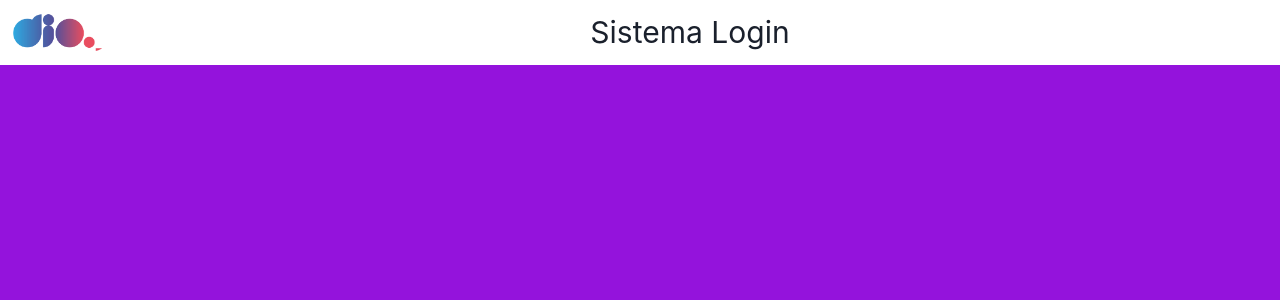
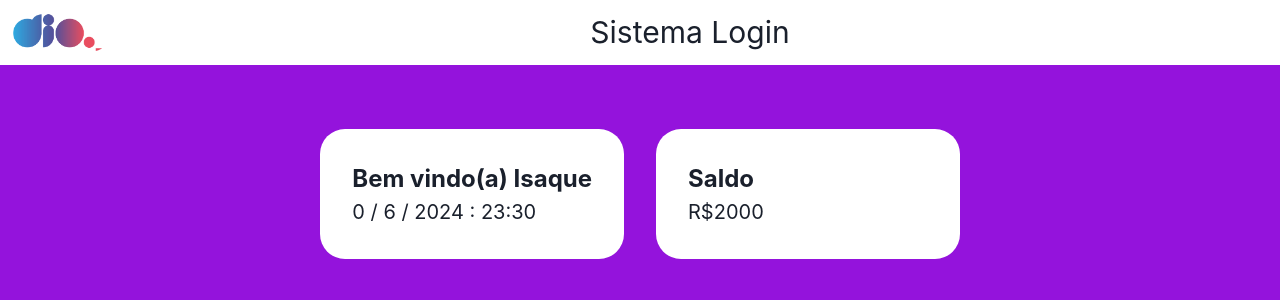
Before and after one commit to IsaqueBatist/Desafio02-TS, a React (Create React App) app: page /conta/1 in a window 1280 px wide. Before the commit this address had no page. Shown: the top 300 px of the page. Built offline with nearby package versions, Linux system fonts and the light colour scheme.

Commit message:
Utilizando Rotas

```diff
--- a/src/App.tsx
+++ b/src/App.tsx
@@ -12,6 +12,7 @@ import { MyButon } from './components/Buton';
 import { BrowserRouter, Route, Routes } from 'react-router-dom';
 import Home from './pages/Home';
 import Cont from './pages/Cont';
+import ContaInfo from './pages/ContaInfo';
 
 
 function App() {
@@ -22,7 +23,8 @@ function App() {
           <Layout>
             <Routes>
               <Route path='/' element={<Home />} />
-              <Route path='/conta' element={<Cont />} />
+              <Route path='/conta/:id' element={<Cont />} />
+              <Route path='/infoconta' element={<ContaInfo />} />
             </Routes>
           </Layout>
         </ChakraProvider>
--- a/src/api.ts
+++ b/src/api.ts
@@ -1,7 +1,9 @@
 const conta = {
+  id: '1',
   email: 'isaque@gmail.com',
   passowrd: '123456',
-  name: 'Isaque'
+  name: 'Isaque',
+  balance: 2000.00
 }
 
 export const api = new Promise((resolve) => {
--- /dev/null
+++ b/src/components/CardInfo/index.tsx
@@ -0,0 +1,13 @@
+import { Box, Text } from '@chakra-ui/react';
+import React from 'react';
+import { ICardInfo } from './type';
+
+const CardInfo = ({ mainContent, content }: ICardInfo) => {
+  return (
+    <Box backgroundColor="#fff" minHeight='120px' padding={8} borderRadius="25px">
+      <Text fontSize='2xl' fontWeight='bold'> {mainContent}</Text>
+      <Text fontSize='xl'>{content}</Text>
+    </Box>
+  );
+}
+export default CardInfo
--- /dev/null
+++ b/src/components/CardInfo/type.ts
@@ -0,0 +1,4 @@
+export interface ICardInfo{
+  mainContent?: string;
+  content?: string;
+}
--- a/src/components/card/index.tsx
+++ b/src/components/card/index.tsx
@@ -1,24 +1,13 @@
 import { Box, Center, Input } from "@chakra-ui/react";
-import React, { useEffect, useState } from "react";
+import React, { useState } from "react";
 import { login } from "../../services/login";
 import { MyButon } from "../Buton";
-import { IUserData } from "./type";
-import { api } from "../../api";
 
 
 export const Card = () => {
 
   const [email, setEmail] = useState("")
   const [password, setPassword] = useState('')
-  const [userData, setUserData] = useState<null | IUserData>({} as IUserData)
-
-  useEffect(() => {
-    const getData = async () => {
-      const data: any | IUserData = await api
-      if (data) setUserData(data)
-    }
-    getData()
-  }, [])
 
   return (
     <Box minHeight='100vh' backgroundColor='#9413dc' padding='5px'>
--- a/src/components/card/type.ts
+++ b/src/components/card/type.ts
@@ -1,5 +1,7 @@
 export interface IUserData {
+    id?: string
     email?: string
     password?: string
     name?: string
+    balance?: number
 }
--- a/src/pages/Cont/index.tsx
+++ b/src/pages/Cont/index.tsx
@@ -1,9 +1,49 @@
-import React from 'react';
+import { Center, SimpleGrid, Spinner } from '@chakra-ui/react';
+import { useNavigate, useParams } from 'react-router-dom';
+import React, { useEffect, useState } from 'react';
+import CardInfo from '../../components/CardInfo';
+import { api } from '../../api';
+import { IUserData } from '../../components/card/type';
 const Cont = () => {
+
+  const [userData, setUserData] = useState<null | IUserData>({} as IUserData)
+
+  const actualData = new Date()
+
+  const { id } = useParams()
+  const navigate = useNavigate()
+
+  if (userData && id !== userData.id) {
+    navigate('/')
+  }
+
+
+  useEffect(() => {
+    const getData = async () => {
+      const data: any | IUserData = await api
+      if (data) setUserData(data)
+    }
+    getData()
+  }, [])
   return (
-    <div>
-      <h1>Conta</h1>
-    </div>
+    <Center>
+      <SimpleGrid columns={2} spacing={8} paddingTop={16}>
+        {
+          userData === null || userData === undefined || Object.keys(userData).length === 0 ?
+            (
+              <Center>
+                <Spinner size='xl' color="#fff" />
+              </Center>
+            ) :
+            (
+              <>
+                <CardInfo mainContent={`Bem vindo(a) ${userData?.name}`} content={`${actualData.getDay()} / ${actualData.getMonth()} / ${actualData.getFullYear()} : ${actualData.getHours()}:${actualData.getMinutes()}`} />
+                <CardInfo mainContent='Saldo' content={`R$${userData.balance}`} />
+              </>
+            )
+        }
+      </SimpleGrid>
+    </Center>
   );
 }
 export default Cont
--- /dev/null
+++ b/src/pages/ContaInfo/index.tsx
@@ -0,0 +1,18 @@
+import React from 'react';
+import { Text } from '@chakra-ui/react';
+import { Link } from 'react-router-dom';
+const ContaInfo = () => {
+  return (
+    <>
+      <Text fontSize="3xl" fontWeight='bold'>
+        Informações da conta
+      </Text>
+      <Link to="/conta/1">
+        <Text fontSize="xl">
+          Conta
+        </Text>
+      </Link>
+    </>
+  );
+}
+export default ContaInfo
```
